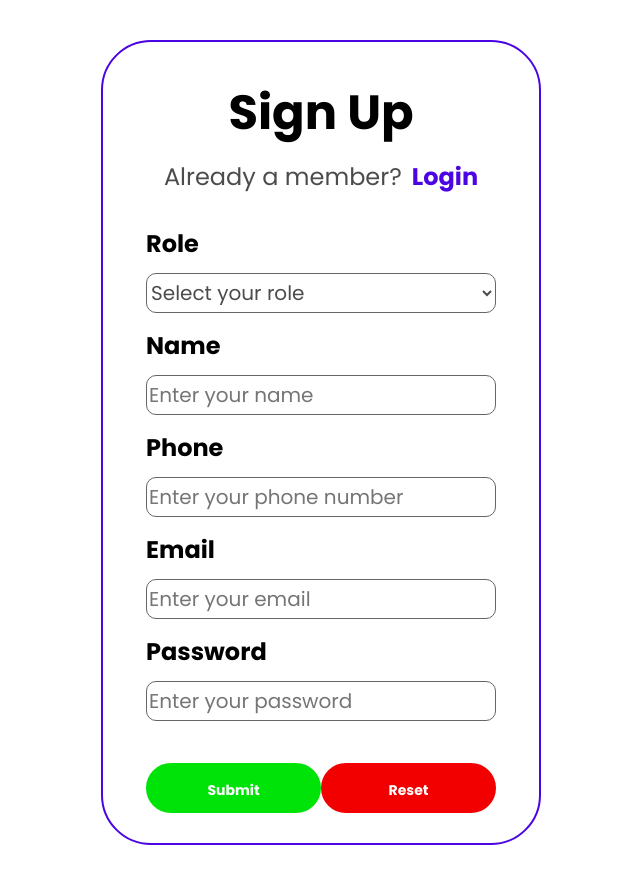
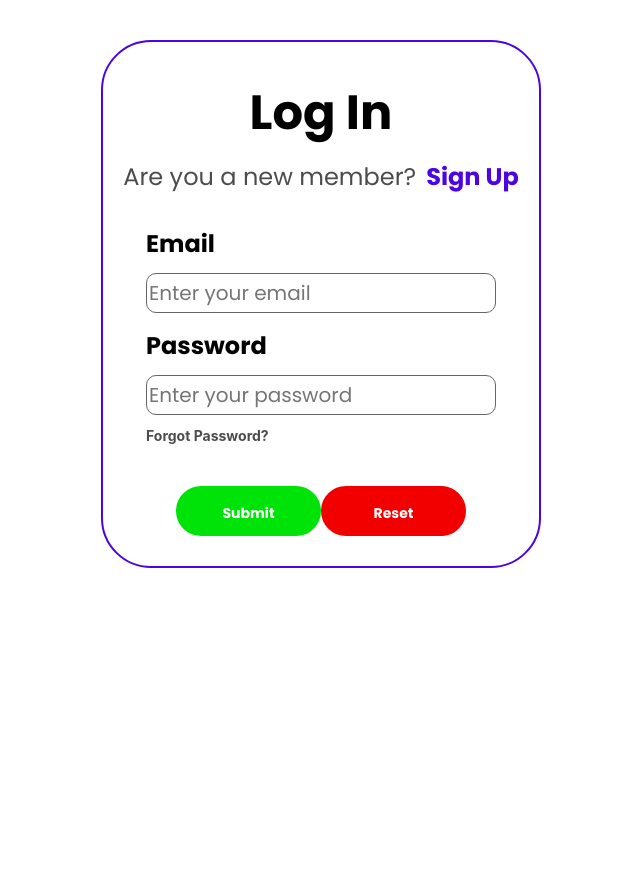
Before and after one commit to nazarchukdana/test_med_app, a React (Create React App) app: page / in a window 1280 px wide. Shown: the whole page, without its empty margins (319-959 px from the left). After the commit the page ends 800 px from the top, so only its background shows below. Built offline with nearby package versions, Linux system fonts and the light colour scheme.

Commit message:
Update App.js

```diff
--- a/src/App.js
+++ b/src/App.js
@@ -5,6 +5,7 @@ import { BrowserRouter, Routes, Route } from "react-router-dom";
 import Navbar from './Components/Navbar/Navbar';
 import Landing_page from './Components/Landing_Page/Landing_Page';
 import Sign_Up from './Components/Sign_Up/Sign_Up';
+import Log_In from './Components/Log_In/Log_In';
 
 function App() {
   return (
@@ -12,7 +13,7 @@ function App() {
         {/* Set up BrowserRouter for routing */}
         <BrowserRouter>
           {/* Display the Navbar component */}
-          <Sign_Up/>
+          <Log_In/>
           {/* Set up the Routes for different pages */}
           <Routes>
             {/* Define individual Route components for different pages */}
```
